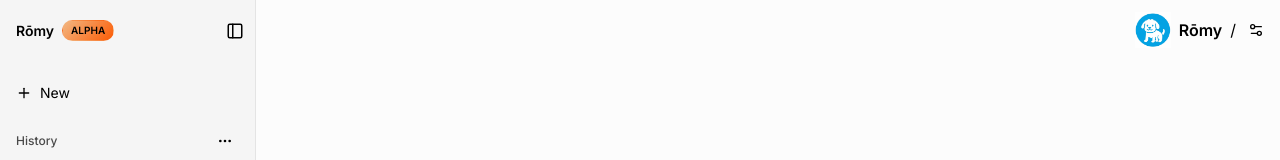
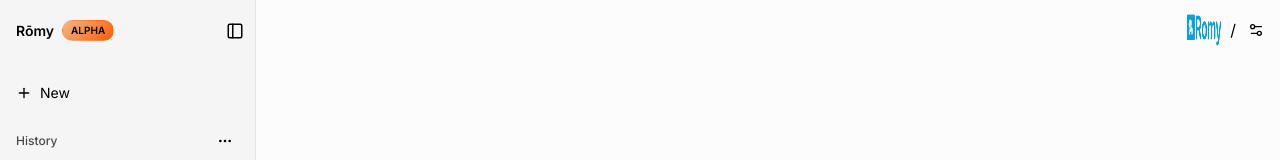
Before and after one commit to justice-rest/romy, a Next.js app: page / in a window 1280 px wide. Shown: the top 160 px of the page. Built offline with nearby package versions, Linux system fonts and the light colour scheme; no server answers.

Commit message:
Jesus W!

```diff
--- a/components/header.tsx
+++ b/components/header.tsx
@@ -41,9 +41,8 @@ export const Header: React.FC<HeaderProps> = ({ user }) => {
           {isRootPage && (
             <>
               <a href="/">
-                <img src="/images/logoo.png" alt="Rōmy" className="w-9 h-9" />
+                <img src="/images/h-logo.png" alt="Rōmy" className="w-9 h-9" />
               </a>
-              <span className="font-semibold text-base">Rōmy</span>
               <p>/</p>
             </>
           )}
```
Also changed, not shown: public/images/h-logo.png (added).
